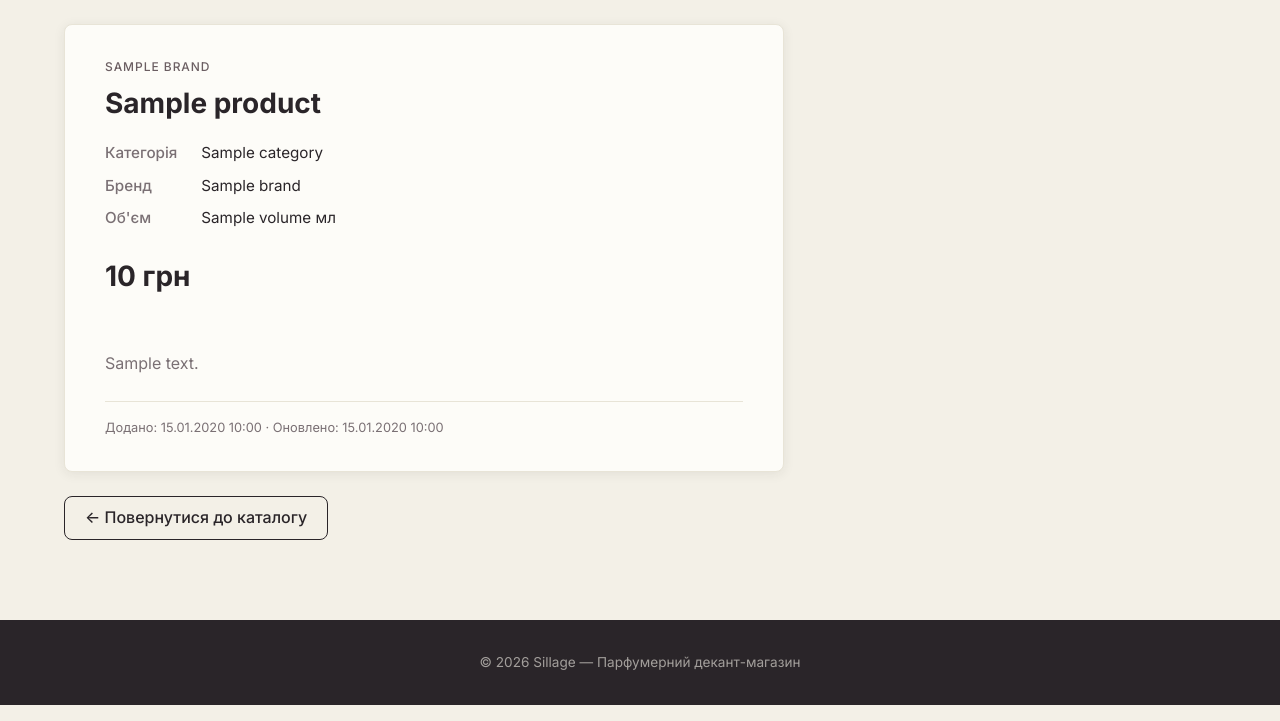
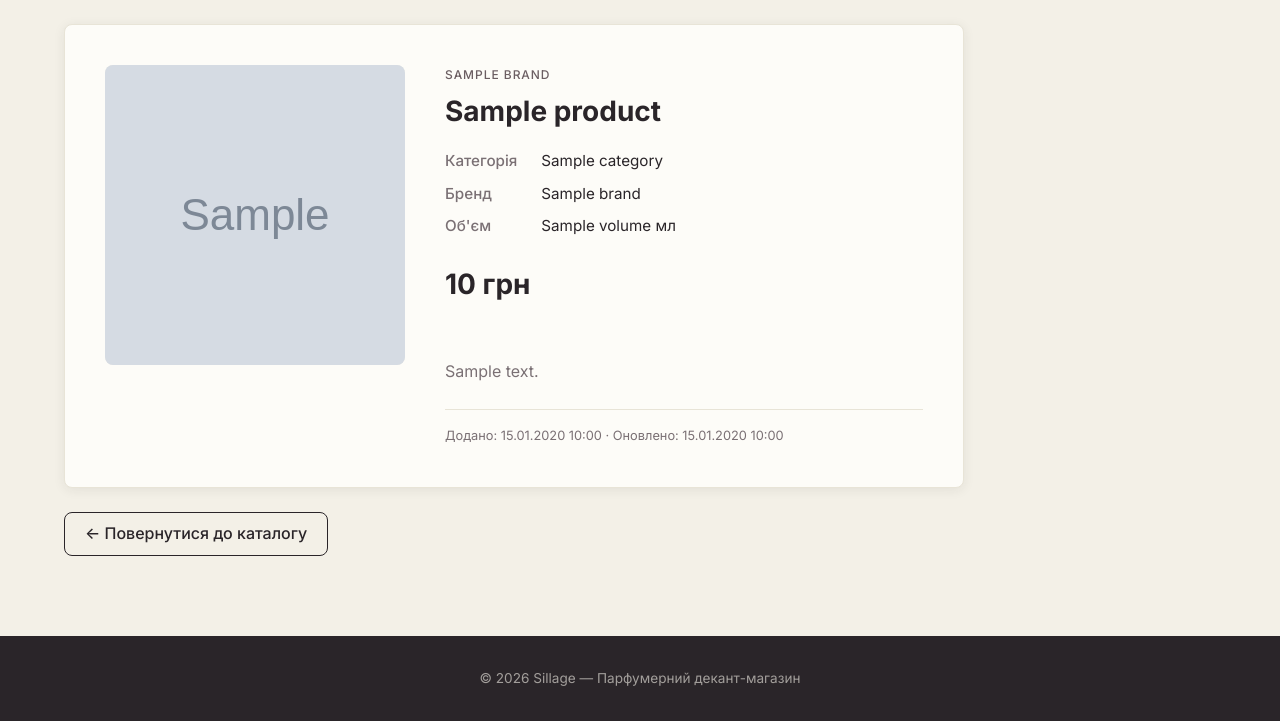
Before and after one commit to dimatsenko/sillage, a Django app: template products/templates/products/product_detail.html in a window 1280 px wide. Shown: the part 137-858 px from the top of the page. Run offline with Django 3.2, Linux system fonts and the light colour scheme; the template is opened without the code that fills it: most values are stand-ins (such as "Sample title", 1, 10 or a date in 2020); grey boxes marked "Sample" are stand-in pictures.

Commit message:
feat: add product images and fix git conflicts

```diff
--- a/products/models.py
+++ b/products/models.py
@@ -100,6 +100,12 @@ class Product(models.Model):
         default='U',
         verbose_name='Стать',
     )
+    image = models.ImageField(
+        upload_to='products/%Y/%m/%d/',
+        blank=True,
+        null=True,
+        verbose_name='Фотографія',
+    )
     fragrance_group = models.CharField(
         max_length=100,
         blank=True,
--- a/products/templates/products/product_detail.html
+++ b/products/templates/products/product_detail.html
@@ -25,9 +25,44 @@
         background: var(--clr-surface);
         border: 1px solid var(--clr-border);
         border-radius: var(--radius);
-        padding: 2rem 2.5rem;
-        max-width: 720px;
+        padding: 2.5rem;
+        max-width: 900px;
         box-shadow: var(--shadow);
+    }
+
+    .detail-layout {
+        display: grid;
+        grid-template-columns: 300px 1fr;
+        gap: 2.5rem;
+        align-items: start;
+    }
+
+    @media (max-width: 700px) {
+        .detail-layout {
+            grid-template-columns: 1fr;
+        }
+    }
+
+    .detail-image {
+        width: 100%;
+        aspect-ratio: 1 / 1;
+        background: var(--clr-bg);
+        border-radius: var(--radius);
+        overflow: hidden;
+        display: flex;
+        align-items: center;
+        justify-content: center;
+    }
+
+    .detail-image img {
+        width: 100%;
+        height: 100%;
+        object-fit: cover;
+    }
+
+    .detail-info {
+        display: flex;
+        flex-direction: column;
     }
 
     .detail-card .brand-label {
@@ -109,6 +144,16 @@
 </nav>
 
 <article class="detail-card" id="product-detail">
+    <div class="detail-layout">
+        <div class="detail-image">
+            {% if product.image %}
+                <img src="{{ product.image.url }}" alt="{{ product.name }}">
+            {% else %}
+                <span style="color: var(--clr-text-muted); font-size: 0.9rem;">Фото відсутнє</span>
+            {% endif %}
+        </div>
+
+        <div class="detail-info">
             <p class="brand-label">{{ product.brand }}</p>
             <h1>{{ product.name }}</h1>
 
@@ -135,6 +180,8 @@
                 Додано: {{ product.created_at|date:"d.m.Y H:i" }} ·
                 Оновлено: {{ product.updated_at|date:"d.m.Y H:i" }}
             </div>
+        </div>
+    </div>
 </article>
 
 <a href="{% url 'products:list' %}" class="back-link" id="btn-back">
--- /dev/null
+++ b/requirements.txt
@@ -0,0 +1,5 @@
+Django>=6.0,<7.0
+gunicorn>=23.0,<24.0
+pytest>=9.0,<10.0
+pytest-django>=4.12,<5.0
+Pillow>=11.0,<12.0
```
Also changed, not shown: core/settings.py (added, +143 -0 lines), core/urls.py (added, +16 -0 lines), products/templates/products/product_list.html (+34 -4 lines), products/migrations/0003_product_image.py (added). Lines whose indentation alone changed are shown as unchanged.
